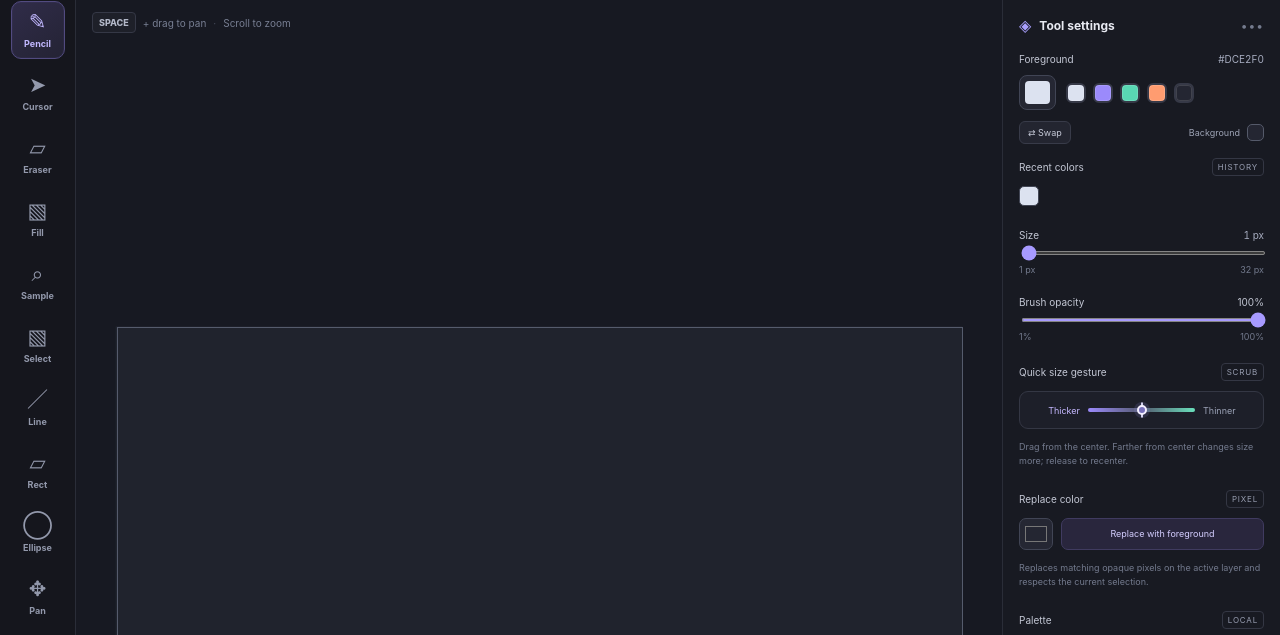
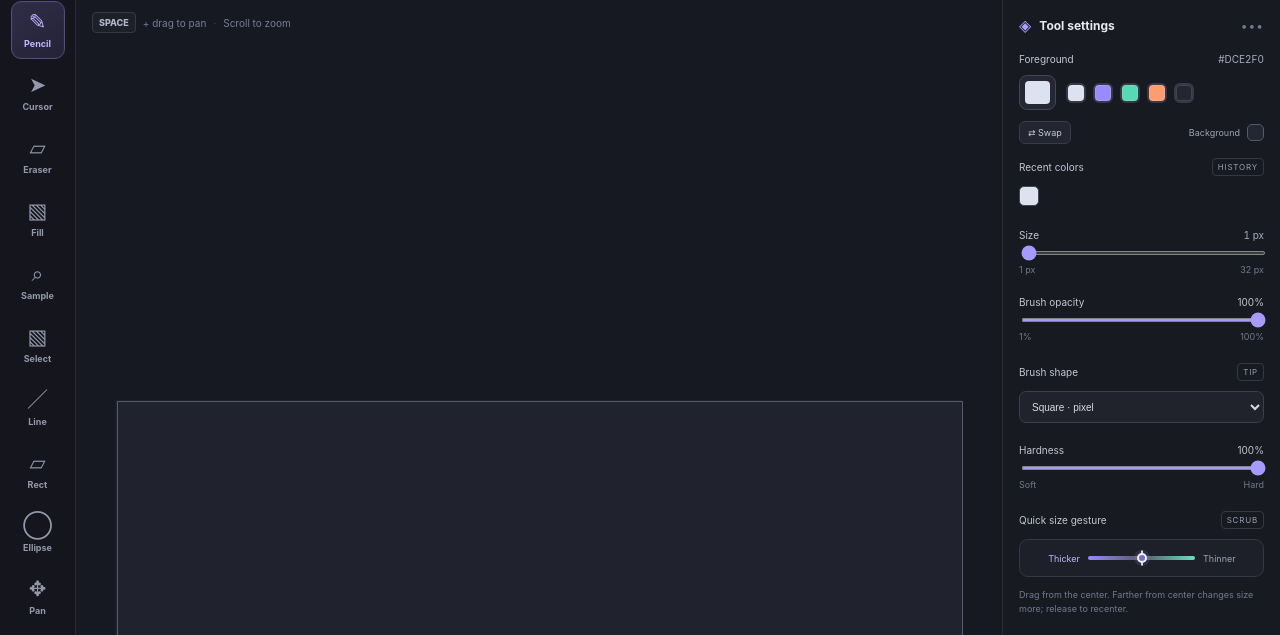
Before and after one commit to gavilandavid89-pixel/PixelForge-Ai, a website with bundled scripts: page index.html in a window 1280 px wide. Shown: the part 115-750 px from the top of the page. Built offline with nearby package versions, Linux system fonts and the light colour scheme.

Commit message:
feat: expose brush shape and hardness controls

```diff
--- a/index.html
+++ b/index.html
@@ -64,6 +64,8 @@
       </div>
       <div class="control-block"><div class="control-heading"><label for="brush-size">Size</label><span id="brush-size-value">1 px</span></div><input id="brush-size" class="range-input" type="range" min="1" max="32" value="1"><div class="range-labels"><span>1 px</span><span>32 px</span></div></div>
       <div class="control-block"><div class="control-heading"><label for="brush-opacity">Brush opacity</label><span id="brush-opacity-value">100%</span></div><input id="brush-opacity" class="range-input" type="range" min="1" max="100" value="100"><div class="range-labels"><span>1%</span><span>100%</span></div></div>
+      <div class="control-block"><div class="control-heading"><label for="brush-shape">Brush shape</label><span class="tiny-tag">TIP</span></div><select id="brush-shape" class="fill-select" aria-label="Brush shape"><option value="square">Square · pixel</option><option value="circle">Circle · soft edge</option></select></div>
+      <div class="control-block"><div class="control-heading"><label for="brush-hardness">Hardness</label><span id="brush-hardness-value">100%</span></div><input id="brush-hardness" class="range-input" type="range" min="0" max="100" value="100"><div class="range-labels"><span>Soft</span><span>Hard</span></div></div>
       <div class="control-block brush-scrub-block">
         <div class="control-heading"><label for="brush-scrub">Quick size gesture</label><span class="tiny-tag">SCRUB</span></div>
         <div id="brush-scrub" class="brush-scrub" role="slider" tabindex="0" aria-label="Quick brush size gesture" aria-valuemin="1" aria-valuemax="32" aria-valuenow="1" aria-valuetext="1 pixel. Drag left for thicker, right for thinner." title="Drag left to thicken, right to thin. The gesture recenters when released.">
```
